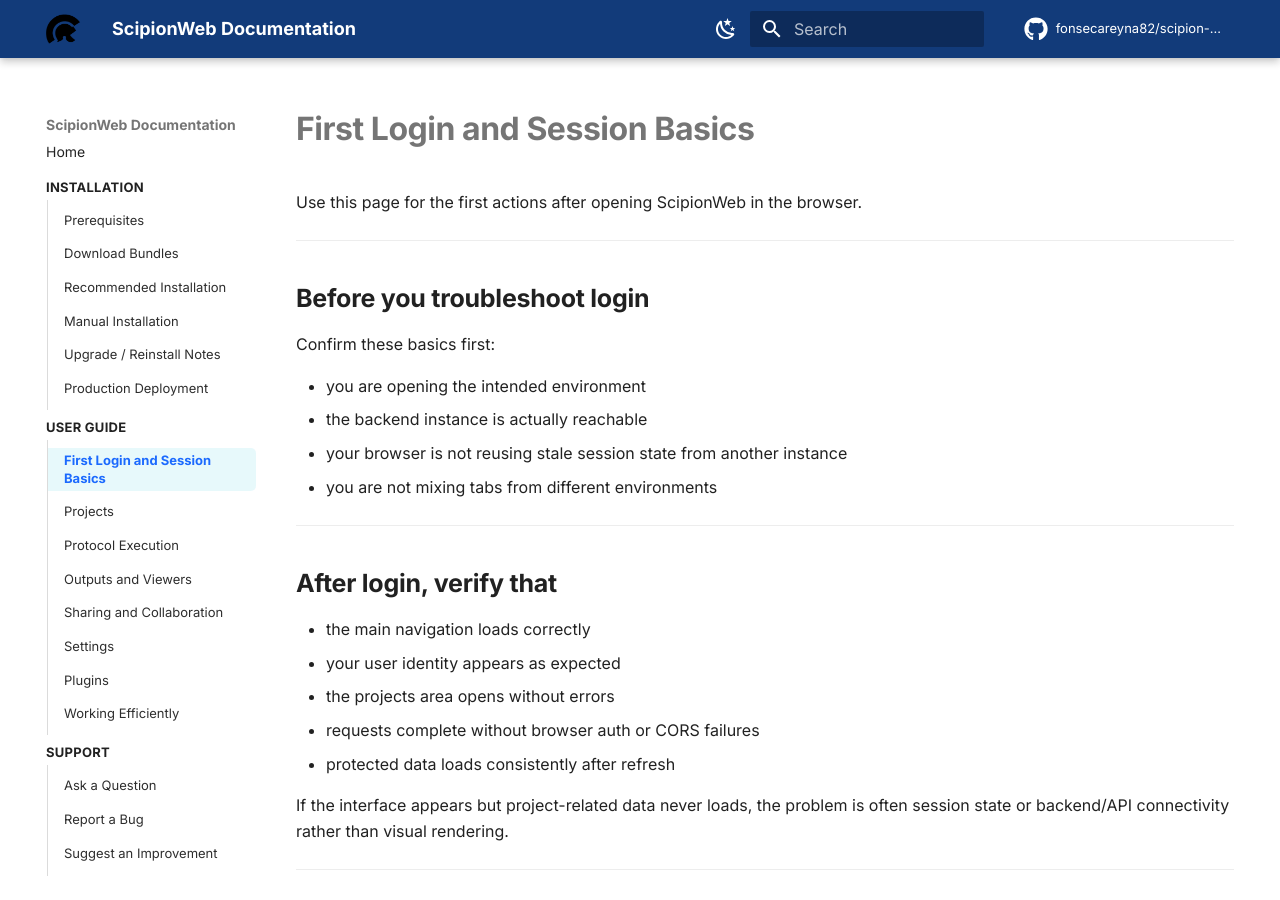
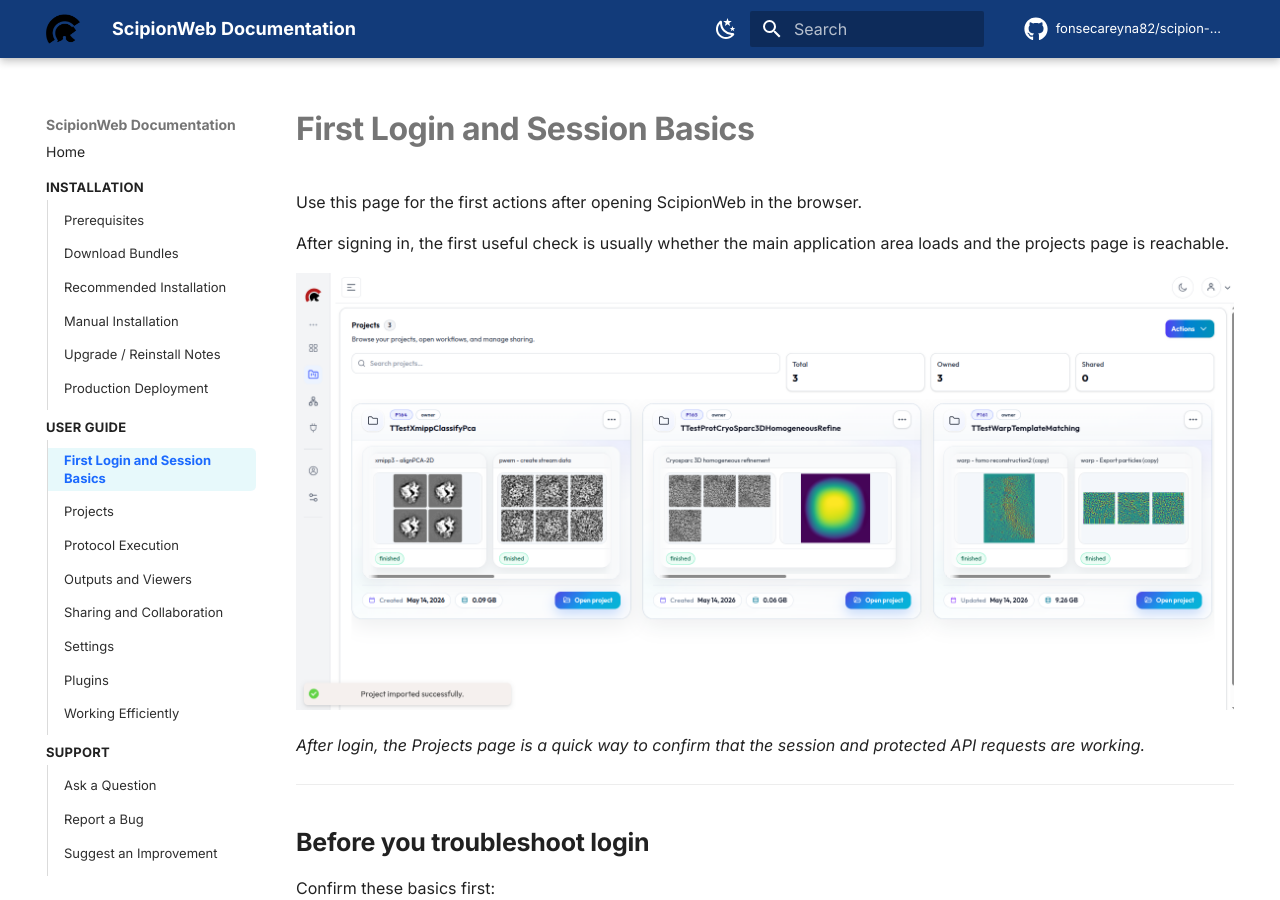
Before and after one commit to fonsecareyna82/scipion-docs, an MkDocs documentation site: the page built from docs/user-guide/first-login.md, in a window 1280 px wide and 900 px high. Built offline with MkDocs 1.6.1 and Material for MkDocs 9.7.7, drawn with Linux system fonts in a browser that asks for light colours; comment, search, counter and statistics services are not loaded.

Commit message:
Add session verification screenshot to first login guide

```diff
--- a/docs/user-guide/first-login.md
+++ b/docs/user-guide/first-login.md
@@ -6,6 +6,12 @@
 # First Login and Session Basics
 
 Use this page for the first actions after opening ScipionWeb in the browser.
+
+After signing in, the first useful check is usually whether the main application area loads and the projects page is reachable.
+
+![Projects page after login](../assets/images/screenshots/user-guide/projects-page.png)
+
+*After login, the Projects page is a quick way to confirm that the session and protected API requests are working.*
 
 ---
 
```
